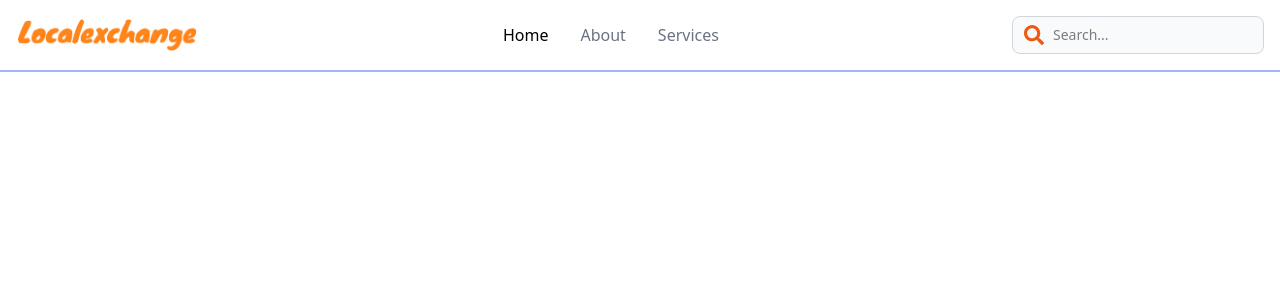
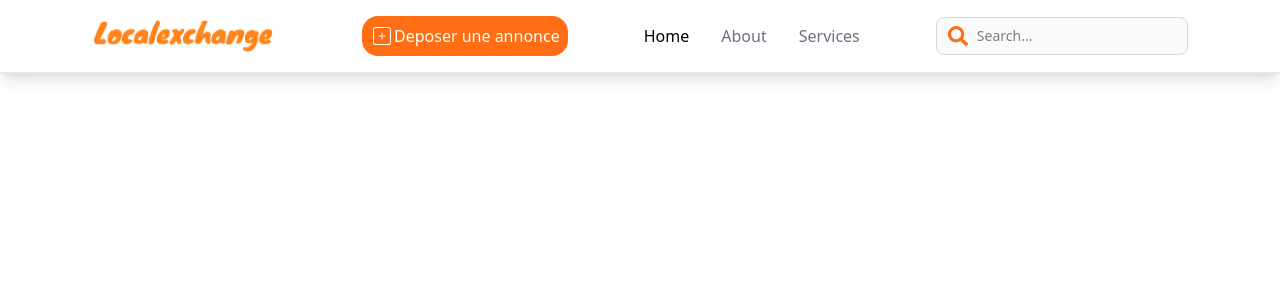
Before and after one commit to sirconscious/LocalExchange, a React (Vite) app: page / in a window 1280 px wide. Shown: the top 300 px of the page. Built offline with nearby package versions, Linux system fonts and the light colour scheme.

Commit message:
modification sur NavBar

```diff
--- a/src/Components/NavBar.jsx
+++ b/src/Components/NavBar.jsx
@@ -1,17 +1,22 @@
 import React from 'react';
 import logo from "../assets/logo.png";
 import { FaSearch } from "react-icons/fa";
+import { CiSquarePlus } from "react-icons/ci";
 
 export default function NavBar() {
   return (
-    <nav className="bg-white border-gray-200 border-b-2 border-b-indigo-300 ">
-      <div className="max-w-screen-xl flex flex-wrap items-center justify-between mx-auto p-4">
+    <nav className="bg-white border-gray-200 border-b-2  shadow-lg ">
+      <div className="max-w-screen-xl flex flex-wrap items-center justify-evenly mx-auto p-4">
         <a href="#" className="flex items-center space-x-3 rtl:space-x-reverse">
           <img src={logo} className="h-8" alt="Logo" />
           <span className="self-center text-2xl font-semibold text-black whitespace-nowrap">
 
           </span>
         </a>
+        <button className='bg-[#FF6E14] text-white p-2 rounded-2xl flex items-center space-x-3'>
+            <CiSquarePlus className=' text-2xl font-extrabold  cursor-pointer' />
+            Deposer une annonce
+        </button>
         <div className="flex md:order-2">
           <button
             type="button"
@@ -25,7 +30,7 @@ export default function NavBar() {
           </button>
           <div className="relative hidden md:block">
             <div className="absolute inset-y-0 start-0 flex items-center ps-3 pointer-events-none">
-            <FaSearch className="w-5 h-5 text-[#EC5A13]" />
+            <FaSearch className="w-5 h-5 text-[#FF6E14]" />
             </div>
             <input
               type="text"
```
